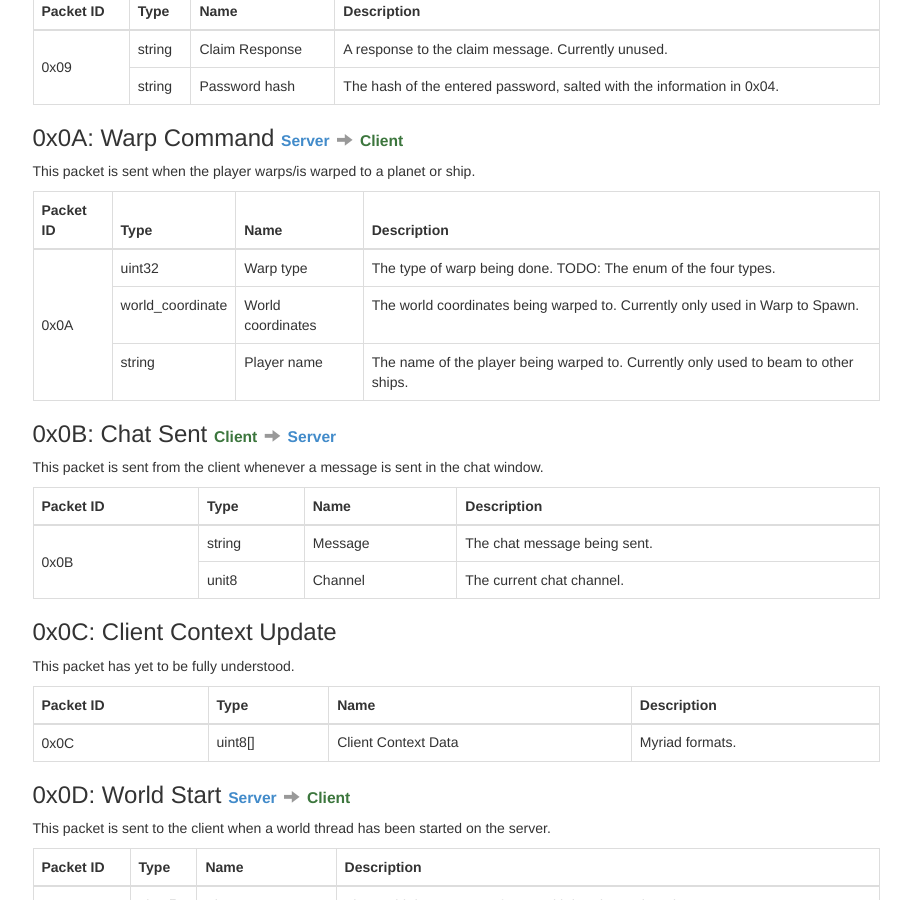
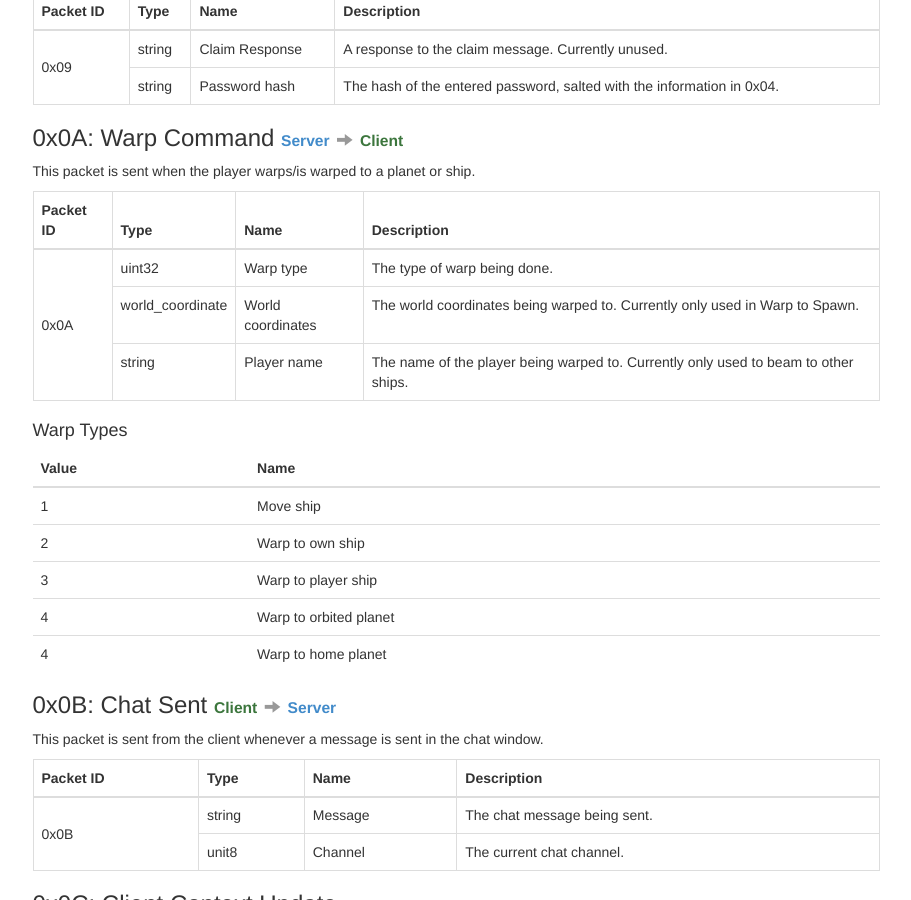
Before and after one commit to ddevault/starbound-dev, a Jekyll site: the page built from networking/index.md, in a window 1280 px wide and 900 px high, scrolled down 2777 px. Shown: the whole window, without its empty margins (330-1241 px from the left). Built offline with Jekyll 4.4.1, drawn with Linux system fonts in a browser that asks for light colours; Markdown is read by kramdown in place of the engine named in the settings.

Commit message:
Document warp types

```diff
--- a/networking/index.md
+++ b/networking/index.md
@@ -340,7 +340,7 @@ This packet is sent when the player warps/is warped to a planet or ship.
         <tr>
             <td>uint32</td>
             <td>Warp type</td>
-            <td>The type of warp being done. TODO: The enum of the four types.</td>
+            <td>The type of warp being done.</td>
         </tr>
         <tr>
             <td>world_coordinate</td>
@@ -351,6 +351,39 @@ This packet is sent when the player warps/is warped to a planet or ship.
             <td>string</td>
             <td>Player name</td>
             <td>The name of the player being warped to. Currently only used to beam to other ships.</td>
+        </tr>
+    </tbody>
+</table>
+
+#### Warp Types
+
+<table class="table">
+    <thead>
+        <tr>
+            <th>Value</th>
+            <th>Name</th>
+        </tr>
+    </thead>
+    <tbody>
+        <tr>
+            <td>1</td>
+            <td>Move ship</td>
+        </tr>
+        <tr>
+            <td>2</td>
+            <td>Warp to own ship</td>
+        </tr>
+        <tr>
+            <td>3</td>
+            <td>Warp to player ship</td>
+        </tr>
+        <tr>
+            <td>4</td>
+            <td>Warp to orbited planet</td>
+        </tr>
+        <tr>
+            <td>4</td>
+            <td>Warp to home planet</td>
         </tr>
     </tbody>
 </table>
@@ -1106,6 +1139,10 @@ This packet is periodically sent to inform the other party that the other end is
 </table>
 {% endcapture %}
 
+<!--
+    This stuff just defines the layout for the rest. We have to put it down here because
+    jekyll can be a bit of a pain sometimes.
+-->
 <div class="row">
     <div class="col-md-3">
         <ul class="side-nav nav">
```
